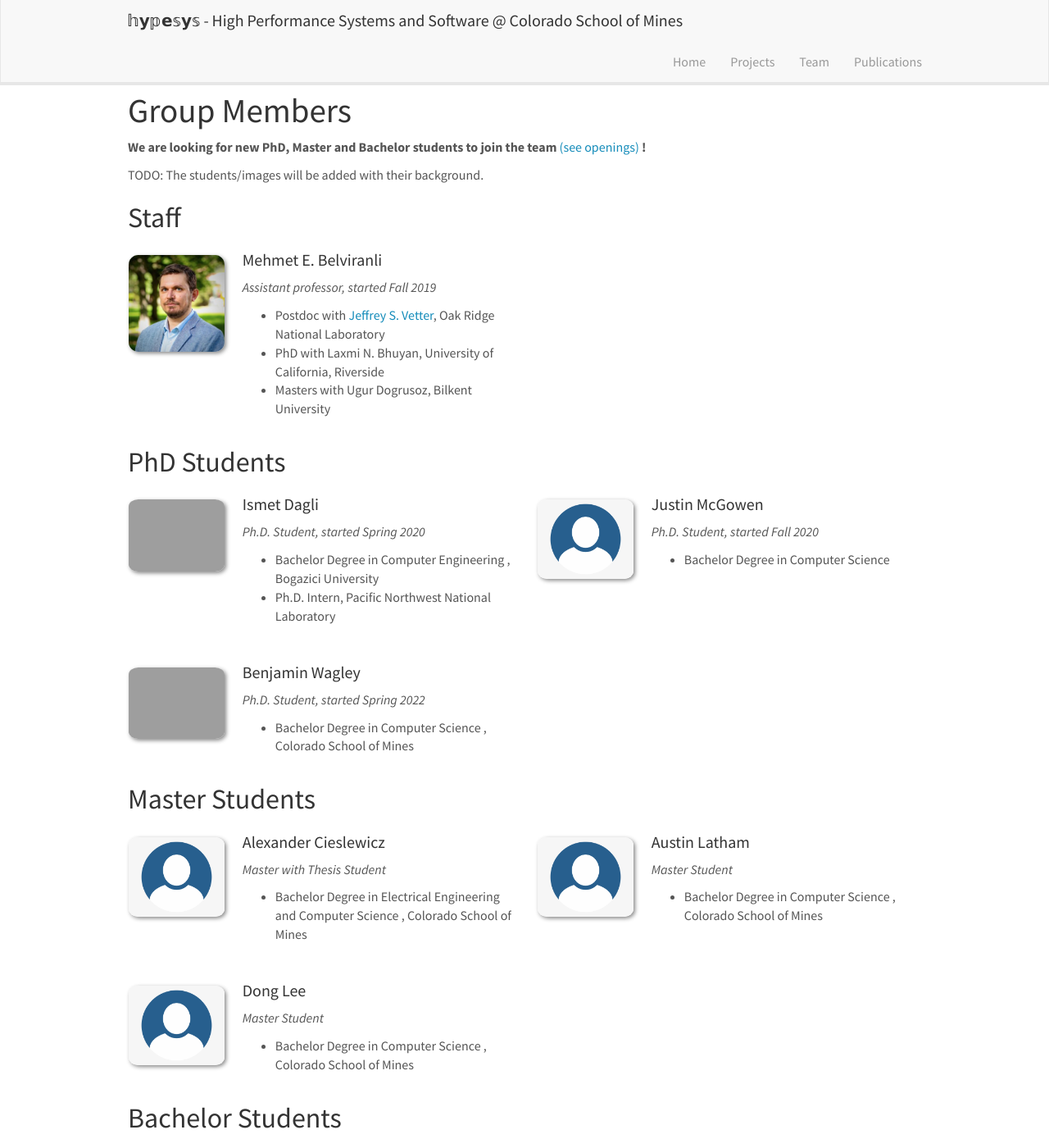
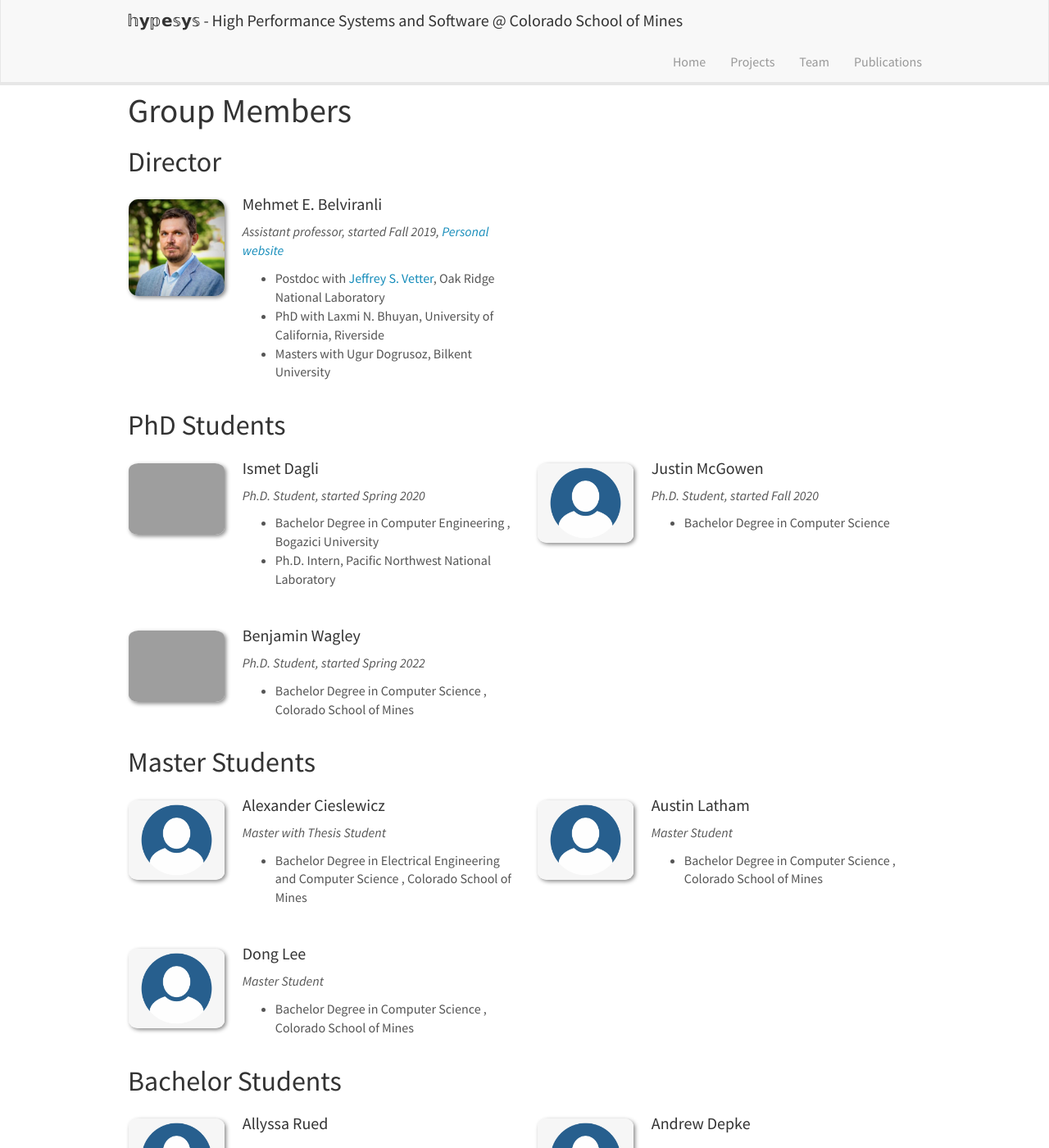
Before and after one commit to hypesys/hypesys.github.io, a Jekyll site: the page built from _pages/team.md, in a window 1280 px wide and 1400 px high. Shown: the whole window at 82% size. Built offline with Jekyll 4.4.1, drawn with Linux system fonts in a browser that asks for light colours; nearby versions of some CDN libraries; some of the changed text lies outside the part shown.

```diff
--- a/_data/news.yml
+++ b/_data/news.yml
@@ -11,7 +11,7 @@
   headline: "Our lab was awarded an [NSF grant](https://www.nsf.gov/awardsearch/showAward?AWD_ID=2124010). We will be developing synthesis based solutions to enable resource-aware execution on diversely heterogeneous architectures. <img src='/images/newspic/nsf_sign.jpg' class='img-responsive' style='max-width: 192px' />"
 
 - date: July 2021
-  headline: "Our paper is accepted to appear in <a href='https://www.microarch.org/micro54/' MICRO'21 </a>. The paper builds a shared memory contention slowdown model for diversely heterogeneous SoCs."
+  headline: "Our paper is accepted to appear in [MICRO'21](https://www.microarch.org/micro54). The paper builds a shared memory contention slowdown model for diversely heterogeneous SoCs."
 
 # - date: 16. March 2021
 #   headline: "Koen wrote about his research <a href='https://epn.eps.org/wp-content/uploads/2021/04/EPN-52-2.pdf'>in EurophysicsNews</a> (page 12)."
--- a/_data/team_members.yml
+++ b/_data/team_members.yml
@@ -1,6 +1,6 @@
 - name: Mehmet E. Belviranli
   photo: mehmet_belviranli.jpg
-  info: Assistant professor, started Fall 2019
+  info: Assistant professor, started Fall 2019, [Personal website](https://mehmet.belviranli.com)
   email: belviranli@mines.edu
   number_educ: 3
   education1: Postdoc with <a href='https://www.ornl.gov/staff-profile/jeffrey-s-vetter'>Jeffrey S. Vetter</a>, Oak Ridge National Laboratory
--- a/_includes/news.html
+++ b/_includes/news.html
@@ -2,7 +2,7 @@
 <div class="well">
 <h4>News</h4>
 
-{% for article in site.data.news limit:9 %}
+{% for article in site.data.news limit:4 %}
 {{ article.date }}<br>{{ article.headline | markdownify}}
 {% endfor %}
 
--- a/_pages/team.md
+++ b/_pages/team.md
@@ -8,13 +8,12 @@ permalink: /team/
 
 # Group Members
 
- **We are looking for new PhD, Master and Bachelor students to join the team** [(see openings)]({{ site.url }}{{ site.baseurl }}/vacancies) **!**
+ <!-- **We are looking for new PhD, Master and Bachelor students to join the team** [(see openings)]({{ site.url }}{{ site.baseurl }}/vacancies) **!** -->
 
-TODO: The students/images will be added with their background.
 
 <!-- Jump to [staff](#staff), [doctorate Students](#Phd-students), [master Students](#Master-students), [Bachelor Students](#Bachelor-students), -->
 
-## Staff
+## Director
 {% assign number_printed = 0 %}
 {% for member in site.data.team_members %}
 
```
Also changed, not shown: _data/bachelor_members.yml (+10 -5 lines), _pages/home.md (+1 -1 lines), images/slider7001400/cs_mines_wide.png (added).
